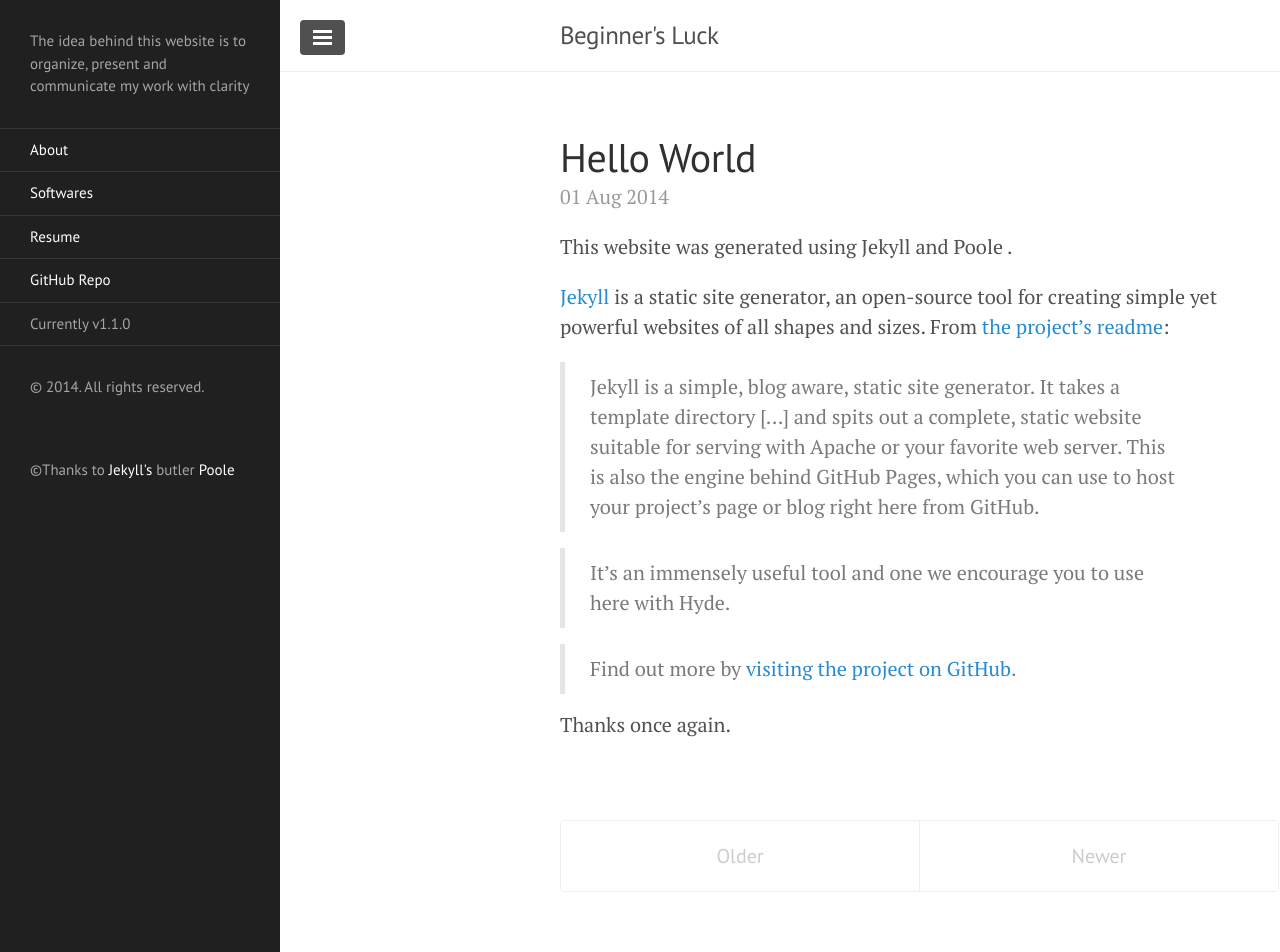
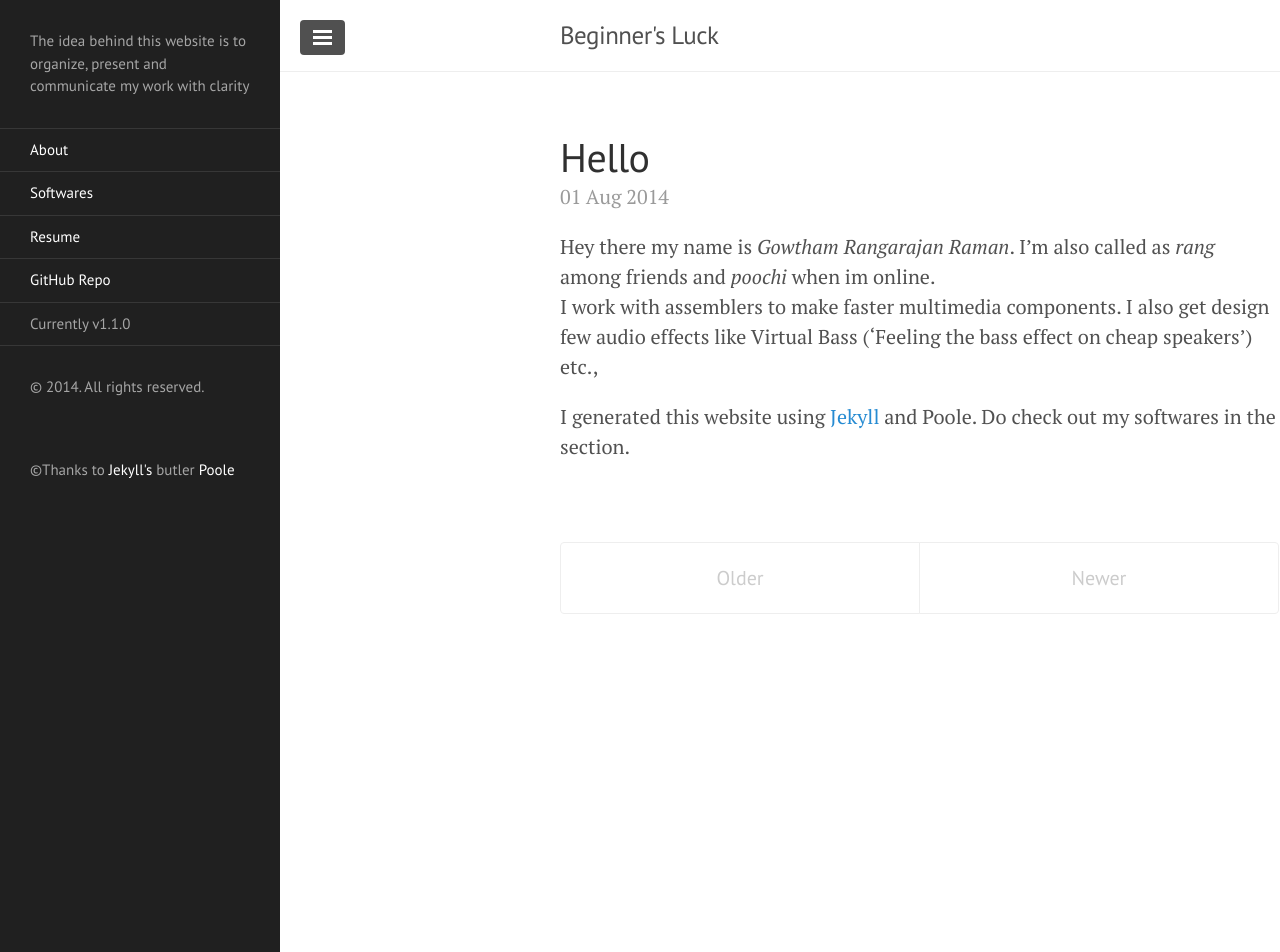
Before and after one commit to poochi/poochi.github.io, a Jekyll site: the page built from index.html, in a window 1280 px wide and 952 px high. Built offline with Jekyll 4.4.1, drawn with Linux system fonts in a browser that asks for light colours; Markdown is read by kramdown in place of the engine named in the settings; the list of posts is cut into pages by our own code.

Commit message:
sidebar permanent

```diff
--- a/_includes/sidebar.html
+++ b/_includes/sidebar.html
@@ -1,6 +1,7 @@
 <!-- Target for toggling the sidebar `.sidebar-checkbox` is for regular
      styles, `#sidebar-checkbox` for behavior. -->
-<input type="checkbox" class="sidebar-checkbox" id="sidebar-checkbox" checked>
+<!-- <input type="checkbox" class="sidebar-checkbox" id="sidebar-checkbox" checked>-->
+<input type="checkbox" checked disabled class="sidebar-checkbox" id="sidebar-checkbox" >
 
 <!-- Toggleable sidebar -->
 <div class="sidebar" id="sidebar">
--- /dev/null
+++ b/_posts/2014-08-01-Hello.md
@@ -0,0 +1,10 @@
+---
+layout: post
+title:
+---
+
+Hey there my name is *Gowtham Rangarajan Raman*. I'm also called as *rang* among friends and *poochi* when im online. <br>
+I work with assemblers to make faster multimedia components. I also get design few audio effects like Virtual Bass ('Feeling the bass effect on cheap speakers') etc.,
+
+I generated this website using [Jekyll](http://jekyllrb.com) and Poole.
+Do check out my softwares in the section.
--- a/_posts/2014-08-01-Thank-You-Poole.md
+++ /dev/null
@@ -1,18 +0,0 @@
----
-layout: post
-title: Hello World
----
-
-This website was generated using Jekyll and Poole .
-
-
-[Jekyll](http://jekyllrb.com) is a static site generator, an open-source tool for creating simple yet powerful websites of all shapes and sizes. From [the project's readme](https://github.com/mojombo/jekyll/blob/master/README.markdown):
-
-  > Jekyll is a simple, blog aware, static site generator. It takes a template directory [...] and spits out a complete, static website suitable for serving with Apache or your favorite web server. This is also the engine behind GitHub Pages, which you can use to host your project’s page or blog right here from GitHub.
-
->It's an immensely useful tool and one we encourage you to use here with Hyde.
-
->Find out more by [visiting the project on GitHub](https://github.com/mojombo/jekyll).
-
-
-Thanks once again.
```
